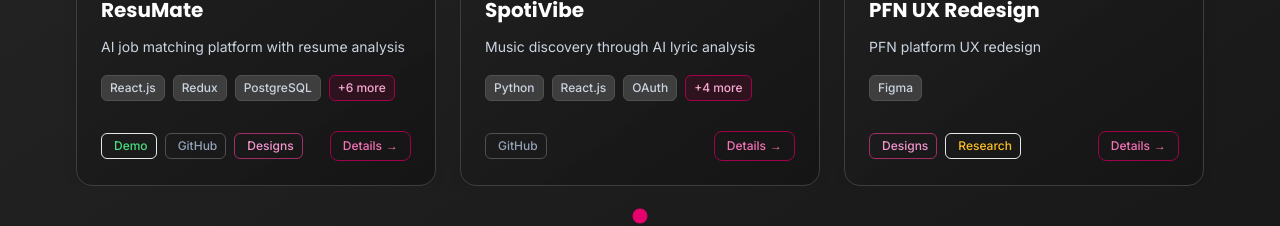
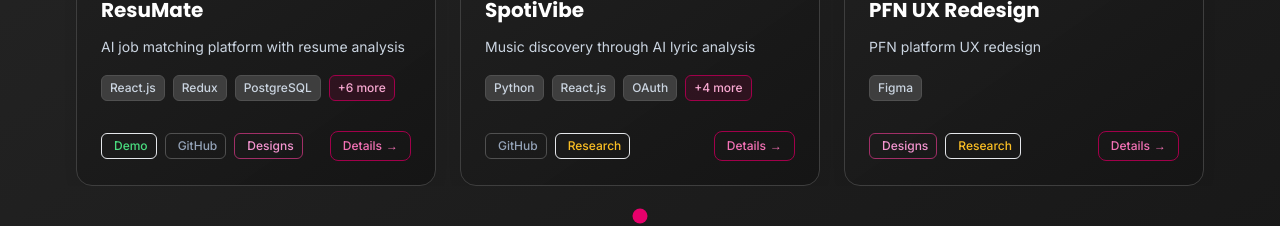
Before and after one commit to Pixelynx/tkportfolio_v2, a Nuxt app: page /#home in a window 1280 px wide. Shown: the part 2020-2246 px from the top of the page. Built offline with nearby package versions, Linux system fonts and the light colour scheme.

Commit message:
update project external links

```diff
--- a/composables/useProjects.ts
+++ b/composables/useProjects.ts
@@ -116,6 +116,11 @@ const MOCK_PROJECTS: Project[] = [
         type: 'code',
         url: 'https://github.com/pixelynx/SpotiVibe',
         label: 'GitHub'
+      },
+      {
+        type: 'research',
+        url: 'https://github.com/Pixelynx/SpotiVibe/blob/main/docs/PROJECT_OVERVIEW.md',
+        label: 'Research'
       }
     ],
     details: {
@@ -184,12 +189,12 @@ const MOCK_PROJECTS: Project[] = [
     links: [
       {
         type: 'design',
-        url: 'https://figma.com/ecommerce-redesign',
+        url: 'https://github.com/Pixelynx/PFNRedesign/tree/main/docs/Wireframes',
         label: 'Designs'
       },
       {
         type: 'research',
-        url: '/research/ecommerce-ux-study.pdf',
+        url: 'https://github.com/Pixelynx/PFNRedesign/blob/main/docs/PROJECT_OVERVIEW.md',
         label: 'Research'
       }
     ],
```
